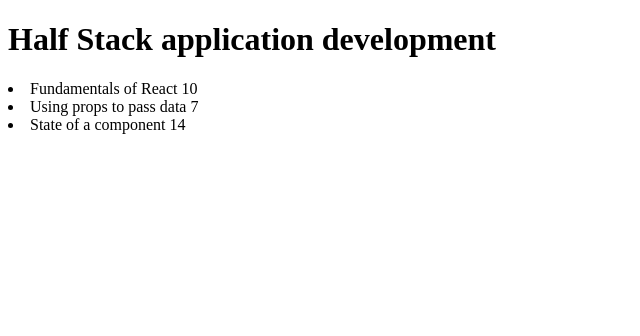
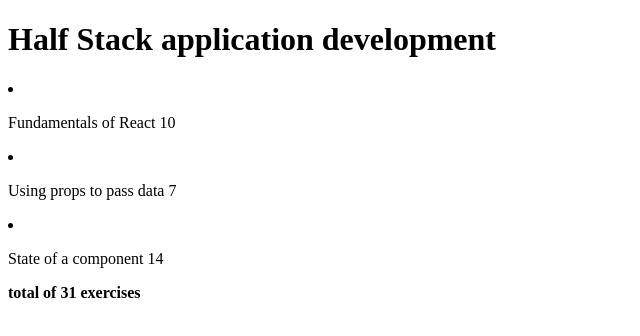
Before and after one commit to vilkiida/fullstack2026, a React (Vite) app in the folder osa2/kurssitiedot/: page / in a window 1280 px wide. Shown: the top 336 px of the page, without its empty margins (0-640 px from the left). Built offline with nearby package versions, Linux system fonts and the light colour scheme.

Commit message:
2.2 kurssitiedot

```diff
--- a/osa2/kurssitiedot/src/App.jsx
+++ b/osa2/kurssitiedot/src/App.jsx
@@ -43,20 +43,24 @@
     {parts.map((part, i)=>
       <Part key={i} content={part}/>
     )}
+    <Total parts={parts}/>
   </div>
 )
 const Part = ({content}) => (
   <li>
-    {content.name} {content.exercises}
+    <p>{content.name} {content.exercises}</p>
   </li>
 )
-//const Total = (props) => (
-//  <>
-//    <p>
-//      Number of exercises {props.parts[0].exercises +
-//      props.parts[1].exercises + props.parts[2].exercises}
-//    </p>
-//  </>
-//)
+const Total = ({parts}) => {
+  const sumExercises = parts.reduce(function(sum, part) {
+    return sum + part.exercises
+  }, 0)
+  return (
+    <div>
+      <b>total of {sumExercises} exercises</b>
+    </div>
+  )
+}
+
 
 export default App
```
